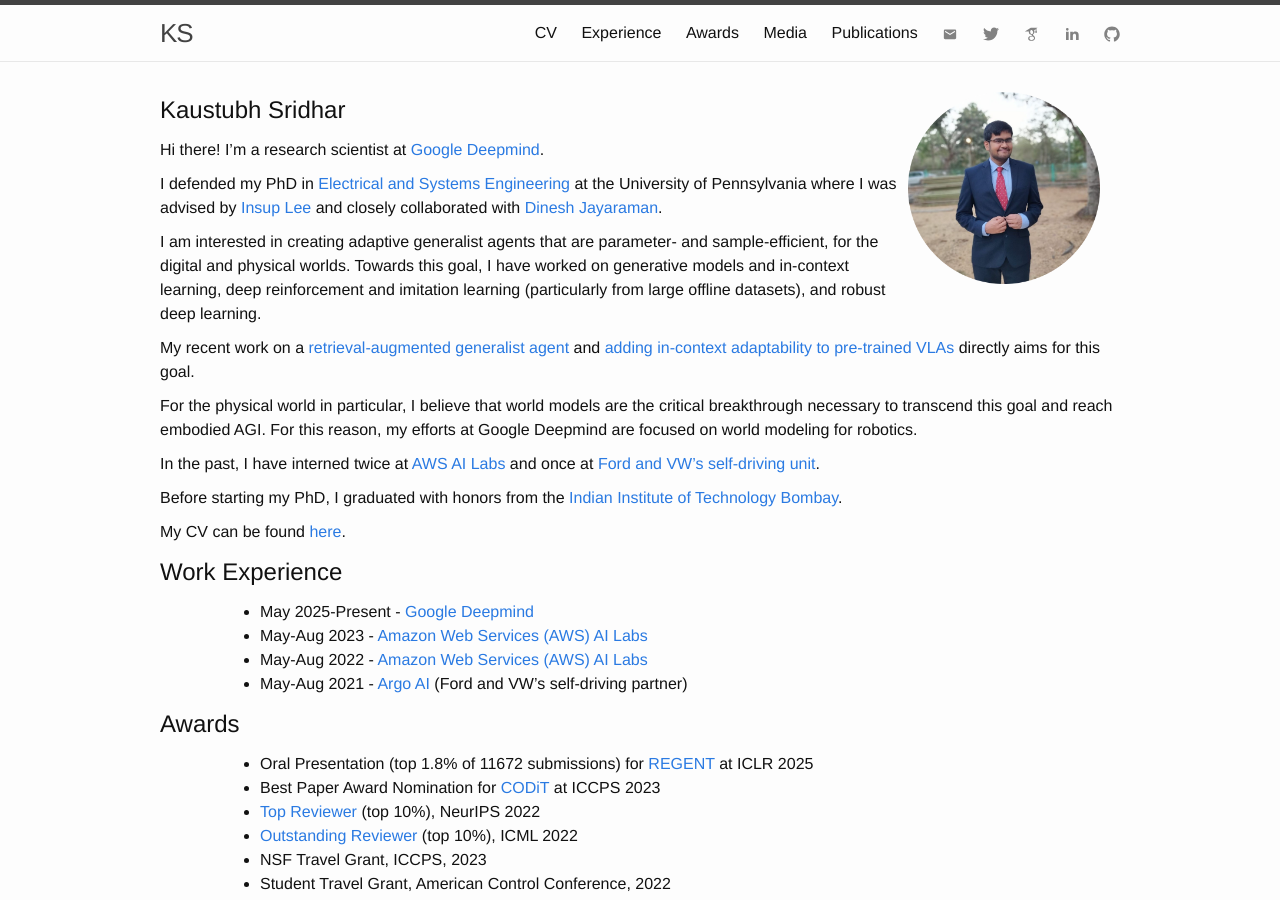
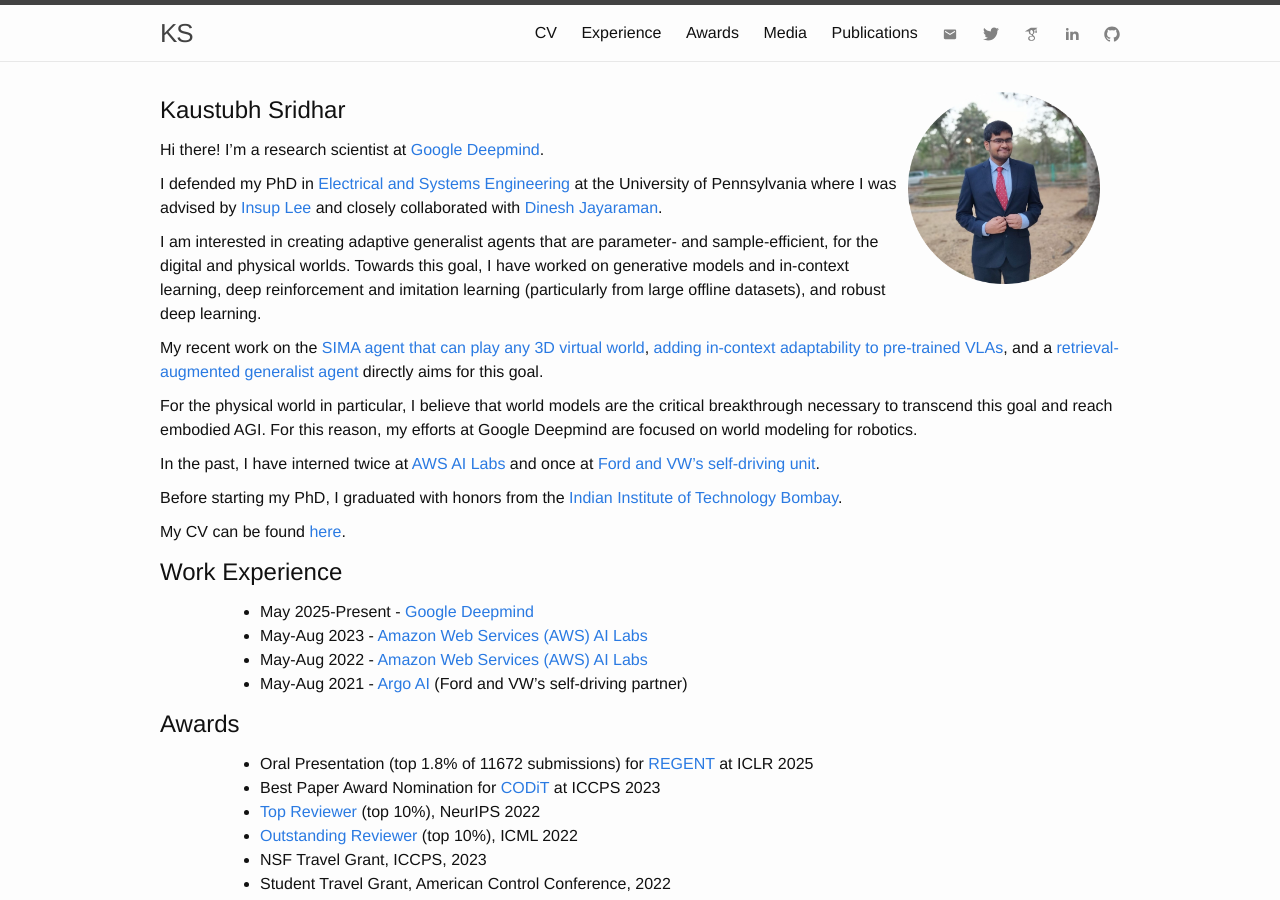
Before and after one commit to kaustubhsridhar/kaustubhsridhar.github.io, a Jekyll site: the page built from index.md, in a window 1280 px wide and 900 px high. Built offline with Jekyll 4.4.1, drawn with Linux system fonts in a browser that asks for light colours; nearby versions of some CDN libraries.

Commit message:
Update recent work section in index.md
Reordered recent work descriptions for clarity and emphasis.

```diff
--- a/index.md
+++ b/index.md
@@ -14,7 +14,7 @@ I defended my PhD in <a href="https://www.ese.upenn.edu/">Electrical and Systems
 
 I am interested in creating adaptive generalist agents that are parameter- and sample-efficient, for the digital and physical worlds. Towards this goal, I have worked on generative models and in-context learning, deep reinforcement and imitation learning (particularly from large offline datasets), and robust deep learning.
 
-My recent work on a [retrieval-augmented generalist agent](https://kaustubhsridhar.github.io/regent-research/) and [adding in-context adaptability to pre-trained VLAs](https://ricl-vla.github.io/) directly aims for this goal.
+My recent work on the [SIMA agent that can play any 3D virtual world](https://deepmind.google/blog/sima-2-an-agent-that-plays-reasons-and-learns-with-you-in-virtual-3d-worlds/), [adding in-context adaptability to pre-trained VLAs](https://ricl-vla.github.io/), and a [retrieval-augmented generalist agent](https://kaustubhsridhar.github.io/regent-research/) directly aims for this goal.
 
 For the physical world in particular, I believe that world models are the critical breakthrough necessary to transcend this goal and reach embodied AGI. For this reason, my efforts at Google Deepmind are focused on world modeling for robotics.
 
```
